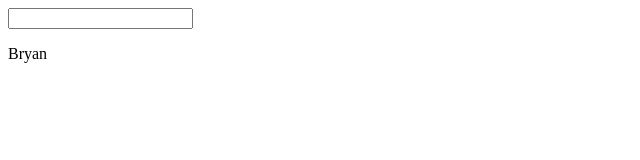
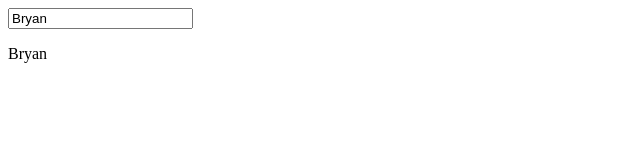
Before and after one commit to bryaneaton/VueTutorial, a plain HTML site: page index.html in a window 1280 px wide. Shown: the full height of the page, 0-640 px from the left. Drawn offline with nearby package versions, Linux system fonts and the light colour scheme.

Commit message:
two way binding with v-model

```diff
--- a/index.html
+++ b/index.html
@@ -1,6 +1,6 @@
 <script src="https://npmcdn.com/vue/dist/vue.js"></script>
 <div id = "app">
-    <input type="text">
+    <input type="text" v-model="name">
     <p>{{name}}</p>
 </div>
 <script src="js/app.js"></script>
```
